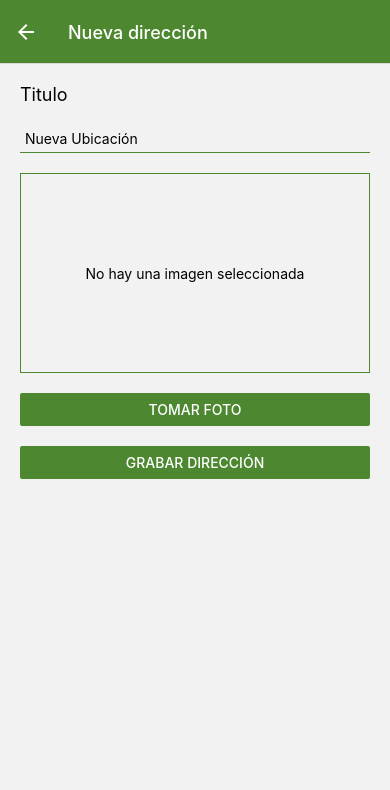
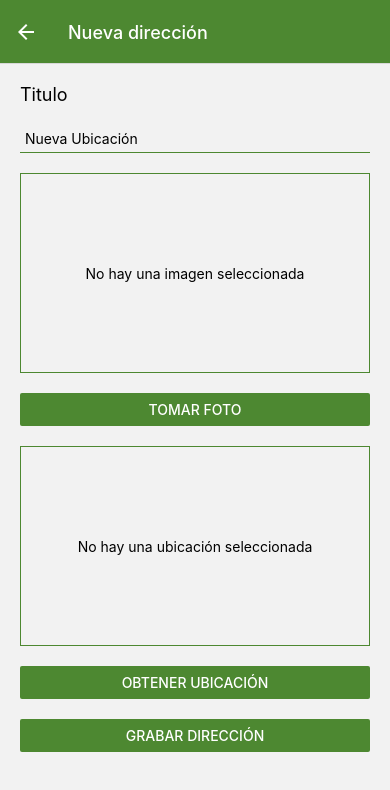
Before and after one commit to Ariel2911/coderReactNative04, a React Native app: screen /NewPlace in a window 390 px wide. Shown: the top 790 px of the page. Built offline with nearby package versions, Linux system fonts and the light colour scheme.

Commit message:
Integra 'location y camera'

```diff
--- a/App.js
+++ b/App.js
@@ -1,7 +1,9 @@
 import Root from "./src";
+import Axx from './Location'
 
 export default function App() {
   return (
       <Root />
+      // <Axx />
   );
 }
--- /dev/null
+++ b/Location.js
@@ -0,0 +1,58 @@
+import React, { useState, useEffect } from 'react';
+import { Platform, Text, View, StyleSheet } from 'react-native';
+import * as Location from 'expo-location';
+
+const styles = StyleSheet.create({
+  container: {
+    margin: 100,
+  },
+  preview: {
+    width: '100%',
+    height: 200,
+    marginBottom: 20,
+    justifyContent: 'center',
+    alignItems: 'center',
+    borderColor: 'lavender',
+    borderWidth: 1,
+  },
+  image: {
+    width: '100%',
+    height: '100%',
+  },
+});
+
+export default function App() {
+  const [location, setLocation] = useState(null);
+  const [errorMsg, setErrorMsg] = useState(null);
+
+  useEffect(() => {
+    (async () => {
+      let { status } = await Location.requestForegroundPermissionsAsync();
+      if (status !== 'granted') {
+        setErrorMsg('Permission to access location was denied');
+        return;
+      }
+
+      let location = await Location.getCurrentPositionAsync({});
+      console.log(location)
+      setLocation(location);
+    })();
+  }, []);
+
+  let text = 'Waiting..';
+  if (errorMsg) {
+    text = errorMsg;
+  } else if (location) {
+    text = JSON.stringify(location);
+    // console.log(JSON.stringify(location))
+    // console.log('hola')
+  }
+  // setLocation('esperando');
+  console.log(text)
+
+  return (
+    <View style={styles.container}>
+      <Text>{text}</Text>
+    </View>
+  );
+}
--- a/package.json
+++ b/package.json
@@ -17,6 +17,7 @@
     "expo-file-system": "~14.0.0",
     "expo-font": "~10.1.0",
     "expo-image-picker": "~13.1.1",
+    "expo-location": "^14.2.2",
     "expo-permissions": "^13.2.0",
     "expo-status-bar": "~1.3.0",
     "react": "17.0.2",
--- /dev/null
+++ b/src/components/LocationSelector.js
@@ -0,0 +1,82 @@
+import React, { useEffect, useState } from 'react';
+import { View, Button, Text, StyleSheet, Alert } from 'react-native';
+import * as Location from 'expo-location';
+import { colors } from '../utils/colors';
+
+const styles = StyleSheet.create({
+  container: {
+    marginBottom: 20,
+  },
+  preview: {
+    width: '100%',
+    height: 200,
+    marginBottom: 20,
+    justifyContent: 'center',
+    alignItems: 'center',
+    borderColor: colors.primary,
+    borderWidth: 1,
+  },
+  image: {
+    width: '100%',
+    height: '100%',
+  },
+});
+
+const LocationSlector = ({ onLocation }) => {
+  const [pickedLocation, setPickedLocation] = useState();
+
+  const verifyPermissions = async () => {
+    const { status } = await Location.requestForegroundPermissionsAsync();
+
+    if (status !== 'granted') {
+      Alert.alert(
+        'Permisos insuficientes',
+        'Necesitas permisos para usar la camara',
+        [{ text: 'ok' }]
+      );
+      return false;
+    }
+    return true;
+  };
+
+  const handleGetLocation = async () => {
+    const isLocationPermissionsGranted = await verifyPermissions();
+
+    if (!isLocationPermissionsGranted) return;
+
+    const location = await Location.getCurrentPositionAsync({
+      accuracy: Location.Accuracy.High,
+      timeInterval: 5000,
+    });
+
+    const { latitude, longitude, } = location.coords;
+
+    setPickedLocation({
+      lat: latitude,
+      lng: longitude,
+    });
+
+    onLocation({
+      lat: latitude,
+      lng: longitude,
+    });
+  };
+  return (
+    <View style={styles.container}>
+      <View style={styles.preview}>
+        {!pickedLocation ? (
+          <Text>No hay una ubicación seleccionada</Text>
+        ) : (
+          <Text>{`latitud: ${pickedLocation.lat}, longitud ${pickedLocation.lng}`}</Text>
+        )}
+      </View>
+      <Button
+        title="Obtener ubicación"
+        color={colors.primary}
+        onPress={handleGetLocation}
+      />
+    </View>
+  );
+};
+
+export default LocationSlector;
--- a/src/screens/NewPlaceScreen.js
+++ b/src/screens/NewPlaceScreen.js
@@ -11,6 +11,7 @@ import { colors } from '../utils/colors';
 import { useDispatch } from 'react-redux';
 import { savePlace } from '../store/place.slice';
 import ImageSlector from '../components/ImageSelector';
+import LocationSlector from '../components/LocationSelector';
 
 const styles = StyleSheet.create({
   container: {
@@ -36,6 +37,7 @@ const NewPlaceScreen = ({ navigation }) => {
   const dispatch = useDispatch();
   const [ title, setTitle ] = useState('');
   const [ image, setImage ] = useState('');
+  const [ location, setLocation ] = useState({});
 
   const onHandleTitleChange = (text) => {
     setTitle(text)
@@ -48,12 +50,15 @@ const NewPlaceScreen = ({ navigation }) => {
 
   const onHandleImageSelected = (imageUrl) => setImage(imageUrl);
 
+  const onHandleLocationSelected = (location) => setLocation(location);
+
   return (
     <ScrollView style={styles.container}>
       <View style={styles.content}>
         <Text style={styles.title} >Titulo</Text>
         <TextInput style={styles.input} placeholder="Nueva Ubicación" onChangeText={onHandleTitleChange} value={title} />
         <ImageSlector onImage={onHandleImageSelected} />
+        <LocationSlector onLocation={onHandleLocationSelected} />
         <Button
           title='Grabar Dirección'
           color={colors.primary}
--- a/src/screens/PlaceListScreen.js
+++ b/src/screens/PlaceListScreen.js
@@ -22,7 +22,7 @@ const PlaceListScreen = ({ navigation }) => {
   };
 
   const renderItem = ({ item }) => (
-    <PlaceItems {...item} onSelect={onSelectPlace} />
+    <PlaceItems {...item} address={'123 calle, Ciudad, Distrito'} onSelect={onSelectPlace} />
   );
 
   const listEmptyComponent = () => (
```
Also changed, not shown: 1 other file (tests, documents, lock files or other folders).
